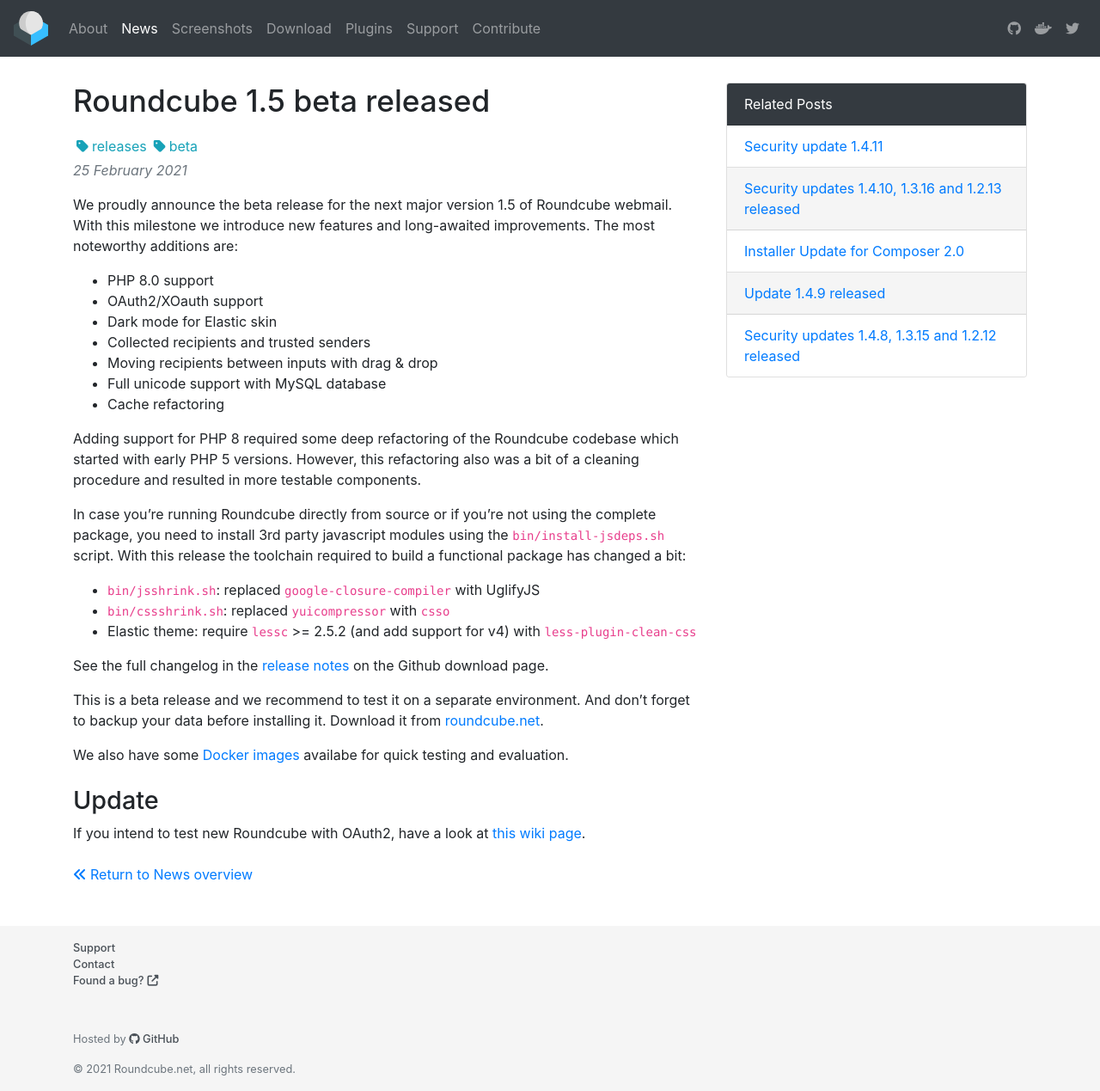
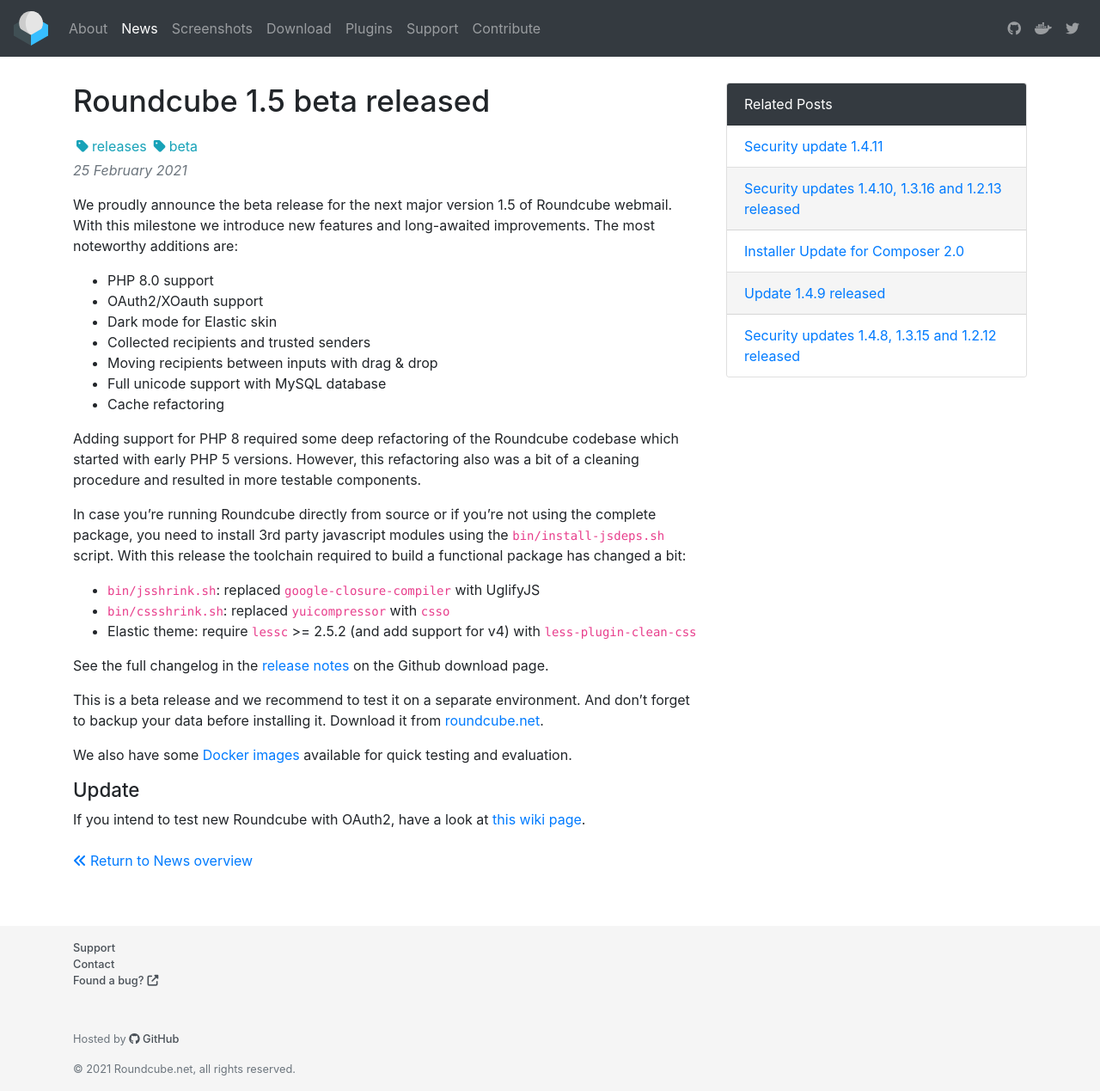
Before and after one commit to roundcube/roundcube.github.com, a Jekyll site: the page built from _posts/2021-02-25-roundcube-1.5-beta-released.md, in a window 1280 px wide and 1269 px high. Shown: the whole window at 86% size. Built offline with Jekyll 4.4.1, drawn with Linux system fonts in a browser that asks for light colours; nearby versions of some CDN libraries; comment, search, counter and statistics services are not loaded.

Commit message:
Fixed typo

```diff
--- a/_posts/2021-02-25-roundcube-1.5-beta-released.md
+++ b/_posts/2021-02-25-roundcube-1.5-beta-released.md
@@ -36,8 +36,8 @@
 Download it from [roundcube.net](https://roundcube.net/download).
 
 We also have some [Docker images](https://hub.docker.com/r/roundcube/roundcubemail/tags?page=1&name=beta)
-availabe for quick testing and evaluation.
+available for quick testing and evaluation.
 
-## Update
+### Update
 
 If you intend to test new Roundcube with OAuth2, have a look at [this wiki page](https://github.com/roundcube/roundcubemail/wiki/Configuration:-OAuth2).
```
